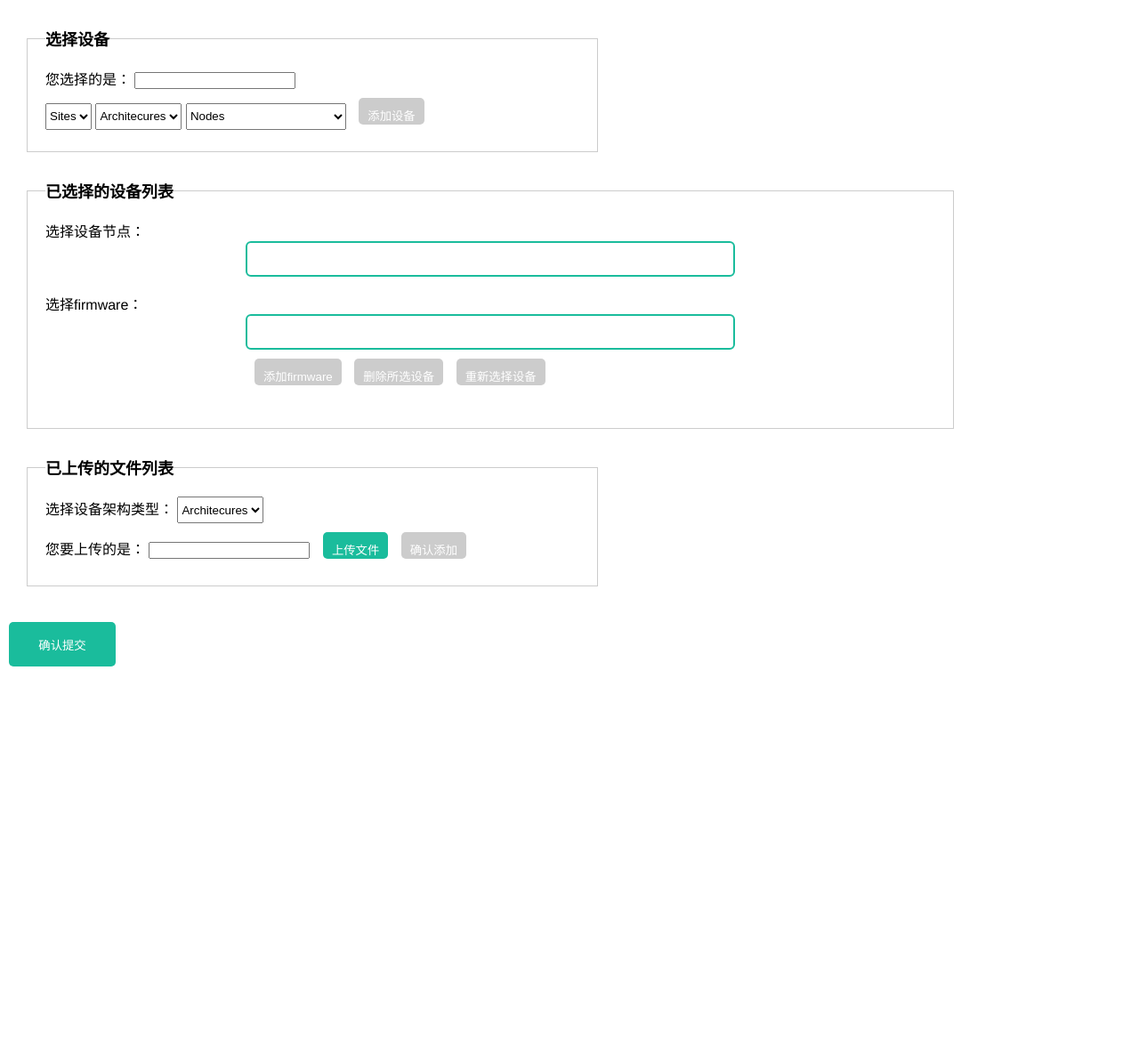
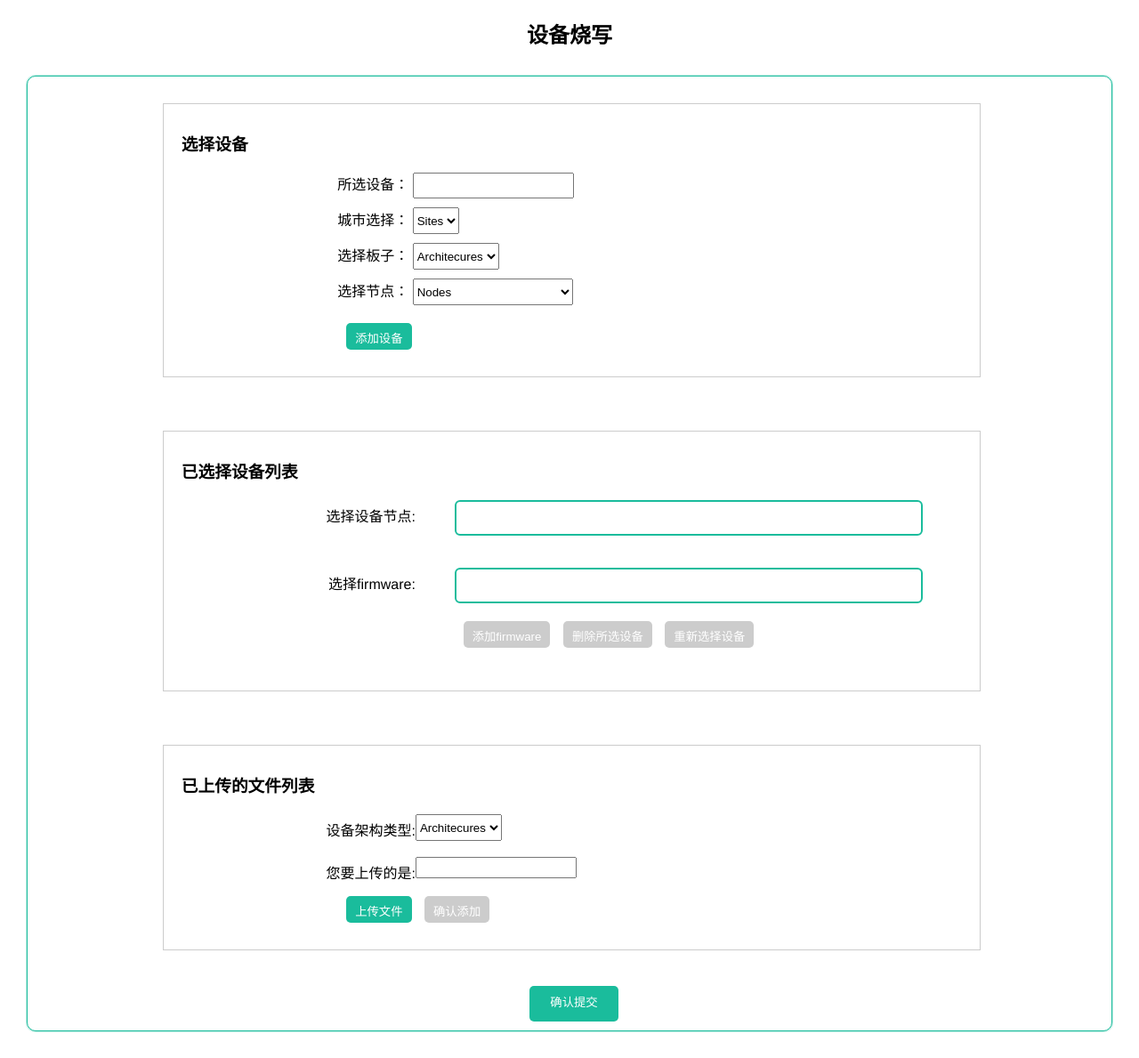
Before and after one commit to Dortmund-Reus/testbd-v2.0, a PHP site: page / in a window 1280 px wide. Shown: the whole page at 89% size. Before the commit the page ends 749 px from the top, so only its background shows below. Run offline with PHP 8.4, Linux system fonts and the light colour scheme.

```diff
--- a/index.html
+++ b/index.html
@@ -1,72 +1,96 @@
 <!DOCTYPE html>
 <html lang="en">
+
 <head>
     <meta charset="UTF-8">
     <title>设备添加与文件烧写</title>
     <link rel="stylesheet" href="style.css">
     <script src="js/jquery-3.5.1.js"></script>
+    <!-- <link rel="stylesheet" href="https://cdn.jsdelivr.net/npm/bootstrap@3.3.7/dist/css/bootstrap.min.css" integrity="sha384-BVYiiSIFeK1dGmJRAkycuHAHRg32OmUcww7on3RYdg4Va+PmSTsz/K68vbdEjh4u" crossorigin="anonymous">
+    <script src="https://cdn.jsdelivr.net/npm/bootstrap@3.3.7/dist/js/bootstrap.min.js" integrity="sha384-Tc5IQib027qvyjSMfHjOMaLkfuWVxZxUPnCJA7l2mCWNIpG9mGCD8wGNIcPD7Txa" crossorigin="anonymous"></script> -->
     <script src="js/tagsinput.js" type="text/javascript" charset="utf-8"></script>
 </head>
+
 <body>
-    <div>
-        <fieldset id = select_device>
-            <legend>选择设备</legend>
-            <form action="#">
-                <label for="device-show">您选择的是：
-                    <input type="text" value="" id="device-show">
+    <!-- 顶部 -->
+    <h2 class="top">设备烧写</h2>
+    <!-- 主体 -->
+    <div class="box_container">
+        <!-- 设备选择 -->
+        <div class="box_item">
+            <fieldset id=select_device>
+                <h3 class="box_item_top">选择设备</h3>
+                <form action="#" class="box_item_main">
+                    <label for="device-show" class="box_item_main_label">所选设备：
+                        <input type="text" value="" id="device-show" style="height:25px" >
+                    </label>
+                    <div class="line-20"></div>
+                    <!--城市选择-->
+                    <label for="device-show">城市选择：
+                        <select id="site" onchange="showBoard(this)">
+                            <option>Sites</option>
+                        </select>
+                    </label>
+                    <br />
+                    <div class="line-20"></div>
+                    <!--板子选择-->
+                    <label for="device-show">选择板子：
+                        <select id="board" onchange="showNodes(this)">
+                            <option>Architecures</option>
+                        </select>
+                    </label>
+                    <br />
+                    <div class="line-20"></div>
+                    <!--节点选择-->
+                    <label for="device-show">选择节点：
+                        <select id="device_id" onchange="selectNodes(this)">
+                            <option>Nodes</option>
+                        </select>
+                    </label>
+                    <br />
+                    <div class="line-20"></div>
+                    <button type="button" class="btn" onClick="showDevice()">
+                        <div class="btn_front add">添加设备</div>
+                    </button>
+                </form>
+
+            </fieldset>
+        </div>
+        <!-- 已选择的设备列表 -->
+        <div class="box_item">
+            <fieldset id="device_list">
+                <h3 class="box_item_top">已选择设备列表</h3>
+                <label for="nodes-show">
+                    <div class="box_item2_main_item">
+                        <div class="box_item2_main_item_title">选择设备节点:</div>
+                        <!-- <input type="text" id="device-show"> -->
+                        <div class="box">
+                            <div class="tagsinput-primary form-group">
+                                <input data-role="tagsinput" id="nodes-show" />
+                            </div>
+                        </div>
+                    </div>
                 </label>
                 <br/>
 
-                <!--城市选择-->
-                <select id="site" onchange="showBoard(this)">
-                    <option>Sites</option>
-
-                </select>
-
-                <!--板子选择-->
-                <select id="board" onchange="showNodes(this)">
-                    <option>Architecures</option>
-                </select>
-
-                <!--节点选择-->
-                <select id="device_id" onchange="selectNodes(this)">
-                    <option>Nodes</option>
-                </select>
-                <button type="button" class="btn add" onClick="showDevice()">添加设备</button>
-            </form>
-        </fieldset>
+                <label for="nodes-show">
+                    <div class="box_item2_main_item">
+                        <div class="box_item2_main_item_title">选择firmware:</div>
+                        <!-- <input type="text" id="device-show"> -->
+                        <div class="box">
+                            <div class="tagsinput-primary form-group">
+                                <input data-role="tagsinput" id="files-show" />
+                                <div class="line-20"></div>
+                                <button type="button" class="btn" id="add_firmware">
+                                    <div class="btn_front">添加firmware</div>
+                                </button>
+                                <button type="button" class="btn" id="delete_device">
+                                    <div class="btn_front">删除所选设备</div>
+                                </button>
+                                <button type="button" class="btn" id="reset">
+                                    <div class="btn_front">重新选择设备</div>
+                                </button>
                             </div>
-
-    <div>
-        <fieldset id = "device_list">
-            <legend>已选择的设备列表</legend>
-            <label for="nodes-show">选择设备节点：
-                <!-- <input type="text" id="device-show"> -->
-                <div class = "box">
-                    <div class="tagsinput-primary form-group">
-                        <!-- <input name="tagsinput" id="tagsinputval" class="tagsinput" data-role="tagsinput" value="faltui,这是一个标签" placeholder="输入后回车"/> -->
-                        <input data-role="tagsinput" id = "nodes-show"/>
-
-                        <!-- <button type="button" class="btn" id="enqueue">添加到烧写队列</button>
-                        <button type="button" class="btn" id="clear">清空烧写队列</button> -->
-                        <!-- <button type="button" class="btn" id="add_firmware">添加firmware</button>
-                        <button type="button" class="btn" id="delete_device">删除所选设备</button>
-                        <button type="button" class="btn" id="reset">重新选择</button> -->
-                    </div>
-                </div>
-            </label>
-            <label for="nodes-show">选择firmware：
-                <!-- <input type="text" id="device-show"> -->
-                <div class = "box">
-                    <div class="tagsinput-primary form-group">
-                        <!-- <input name="tagsinput" id="tagsinputval" class="tagsinput" data-role="tagsinput" value="faltui,这是一个标签" placeholder="输入后回车"/> -->
-                        <input data-role="tagsinput" id = "files-show"/>
-
-                        <!-- <button type="button" class="btn" id="enqueue">添加到烧写队列</button>
-                        <button type="button" class="btn" id="clear">清空烧写队列</button> -->
-                        <button type="button" class="btn" id="add_firmware">添加firmware</button>
-                        <button type="button" class="btn" id="delete_device">删除所选设备</button>
-                        <button type="button" class="btn" id="reset">重新选择设备</button>
                         </div>
                     </div>
                 </label>
@@ -76,52 +100,46 @@
                 </table>
             </fieldset>
         </div>
-
-    <div>
-        <fieldset id = "upload_list">
-            <legend>已上传的文件列表</legend>
-            <!-- <label for="addr-show02">选择设备节点：
-                <input type="text" id="addr-show02">
-                <button type="button" class="btn confirm">确定</button>
-            </label>
-            <br> -->
-            <label for="board-select">选择设备架构类型：
+        <!-- 已上传的文件列表 -->
+        <div class="box_item">
+            <fieldset id="upload_list">
+                <h3 class="box_item_top"> 已上传的文件列表</h3>
+                <div >
+                    <label for="board-select">
+                        <div class="box_item2_main_item">
+                            <div class="box_item2_main_item_title">设备架构类型:</div>
                             <select id="board-select">
                                 <option>Architecures</option>
                             </select>
+                        </div>
                     </label>
                     </br>
-            <label for="file-show">您要上传的是：
+                    <label for="file-show">
+                        <div class="box_item2_main_item">
+                            <div class="box_item2_main_item_title">您要上传的是:</div>
                             <input type="text" id="file-show">
-                <button type="button" class="btn" id = "upload">上传文件</button>
-                <button type="button" class="btn add" id = "add_confirm">确认添加</button>
+                        </div>
                     </label>
+                    <div class="line-20"></div>
+                    <div style="margin-left:20%"> <button type="button" class="btn" id="upload">
+                            <div class="btn_front">上传文件</div>
+                        </button>
+                        <button type="button" class="btn add" id="add_confirm">
+                            <div class="btn_front">确认添加</div>
+                        </button></div>
+                </div>
             </fieldset>
         </div>
-
-    <div>
-        <button class="btn" id = "submit" onClick="sendBurnRequest()">确认提交</button>
+        <div style="margin:0 auto">
+            <button class="btn" style="height:40px;width:100px" id="submit" onClick="sendBurnRequest()"><div class="btn_front">确认提交</div></button>
         </div>
-    <!-- <div class="box"> -->
-        <!-- <div class="tagsinput-primary form-group"> -->
-            <!-- <input data-role="tagsinput" id = "xixi"/>
-            <button class="btn" onClick="getinput()">获取输入的值</button>
     </div>
-    </div> -->
-
-    <!-- <script type="text/javascript">
-    function getinput(){
-        alert($('#tagsinputval').val());
-    }
-    </script> -->
-
     <script src="js/sendHttp.js"></script>
     <script src="js/device.js"></script>
+    <script src="js/main.js"></script>
 
-<script src="js/main.js"></script>
     <script src="js/upload.js"></script>
     <script src="js/build_table.js"></script>
+</body>
 
-<!-- <script src="device.js"></script> -->
-</body>
 </html>
--- a/js/main.js
+++ b/js/main.js
@@ -1,6 +1,3 @@
-//****************针对第一种方式的具体js实现部分******************//
-//****************所使用的数据是city.js******************//
-
 /*根据id获取对象*/
 // function $(str) {
 //     return document.getElementById(str);
@@ -95,7 +92,7 @@ function showNodes(obj) {
         add_dev_btn.disabled = true;
     }
 
-    url_str = 'http://localhost:8080/api/device/list\?boardname=' + val;
+    url_str = 'http://kubernetes.tinylink.cn/linklab/device-control-v2/user-service/api/device/list\?boardname=' + val;
     sendShowDevicesRequest();
     //下面是我们返回的json对象
     //获取到的所有设备
@@ -118,12 +115,20 @@ function showNodes(obj) {
 }
 
 sendLoginRequest();
+//console.log(user_token);
+
+//建立websocket链接
+
+//var ws = new WebSocket("ws://kubernetes.tinylink.cn/linklab/device-control-v2/user-service/api/ws");
+
+sendWebSocketRequest();
+
 //sendShowDevicesRequest();
 //显示所有的设备节点
 //如果没有选择板子类型，应当显示所有的设备
 function showNodesAll()
 {
-    url_str = 'http://localhost:8080/api/device/list\?boardname=all';
+    url_str = 'http://kubernetes.tinylink.cn/linklab/device-control-v2/user-service/api/device/list\?boardname=all';
     sendShowDevicesRequest();
     //下面是我们返回的json对象
     //获取到的所有设备
--- a/style.css
+++ b/style.css
@@ -3,32 +3,61 @@
     margin: 0;
     padding: 0;
 }
+.top{
+    margin: 20px 0px;
+    text-align: center;
+}
+.box_container{
+    margin: 30px;
+    border-radius: 10px;
+    border: 1px solid #1ABC9C;
+    box-shadow: 0px 0px 2px #1ABC9C;
+    display: flex;
+    flex-direction: column;
+}
+.box_item{
+    margin-left: 10%;
+}
+.box_item_top{
+    padding: 10px 0px 20px 0px;
+    text-align: left;
+}
 
+.box_item_main{
+    margin-left:20%;
+}
+
+.line-20{
+    margin-top: 10px;
+}
 fieldset {
-    width: 500px;
+    width: 200px;
     padding: 20px;
     margin: 30px;
     border: 1px solid #ccc;
 }
 
 fieldset#select_device{
-    width: 600px;
+    width: 80%;
 }
 
 fieldset#device_list {
-    width: 1000px;
+    width: 80%;
 }
 
-
 fieldset#upload_list {
-    width: 600px;
+    width: 80%;
 }
 
-legend{
-    font-size: 18px;
-    font-weight: bold;
+.box_item2_main_item{
+    display: flex;
 }
-
+.box_item2_main_item_title{
+    text-align: right;
+    width: 30%;
+    position: relative;
+    top: 5px;
+}
 #addr-show, #addr-show02,#addr-show03{
     width: 200px;
     height: 25px;
@@ -49,7 +78,10 @@ legend{
     border-radius: 5px;
     /* margin-top: 10px; */
 }
-
+.btn_front{
+    position: relative;
+    top:-3px !important;
+}
 .btn#submit{
     width: 120px;
     height: 50px;
@@ -68,8 +100,6 @@ select {
 #device_id {
     width: 180px;
 }
-
-
 
 /*表格样式部分*/
 
@@ -165,7 +195,7 @@ caption {
 
 /*这里是获取标签的部分*/
 *{margin: 0;padding: 0;list-style-type: none;text-decoration: none;}
-.box{width: 550px;margin: auto;}
+.box{width: 60%;margin: auto;}
 .bootstrap-tagsinput {
   background-color: white;
   border: 2px solid #ebedef;
@@ -239,7 +269,6 @@ caption {
   }
 }
 
-
 .bootstrap-tagsinput input[type="text"] {
   font-size: 14px;
   border: none;
```
Also changed, not shown: js/sendHttp.js (+50 -6 lines). Lines whose indentation alone changed are shown as unchanged.
